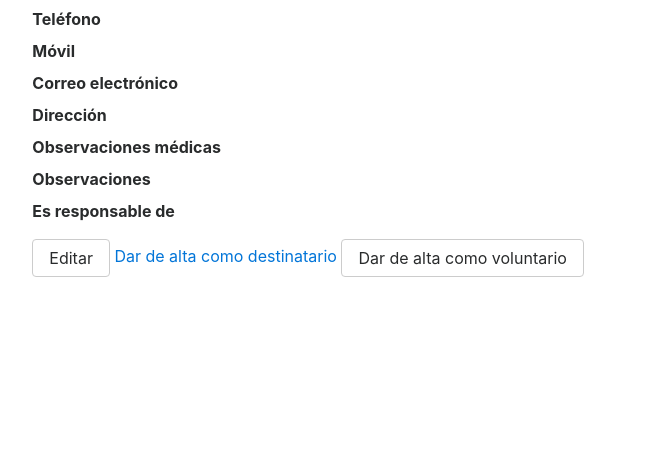
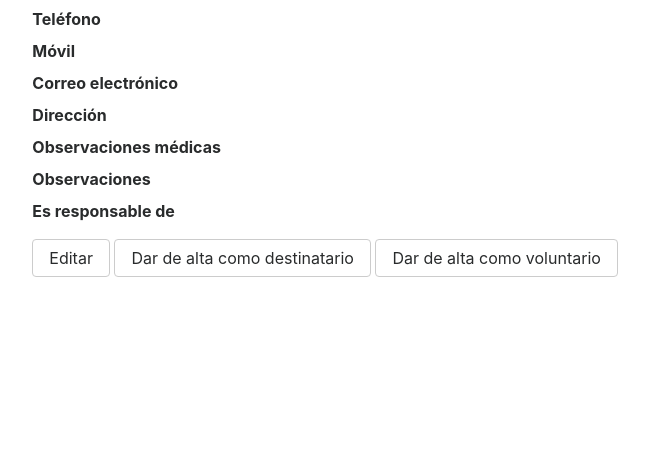
Before and after one commit to abertal/alpha, a Django app: template webapp/templates/webapp/person_detail.html in a window 1280 px wide. Shown: the part 207-683 px from the top of the page, without its empty margins (181-830 px from the left). Run offline with Django 3.2, Linux system fonts and the light colour scheme; the template is opened without the code that fills it, so the values that code supplies are empty; some libraries are stand-ins or nearby versions.

Commit message:
Pone estilo botón

```diff
--- a/webapp/templates/webapp/person_detail.html
+++ b/webapp/templates/webapp/person_detail.html
@@ -37,7 +37,7 @@
 {% for recipient in person.recipient_set.all %}
 <a href="{% url 'recipient-detail' recipient.id %}" class="btn btn-info">Ficha de destinatario</a>
 {% empty %}
-<a href="{% url 'recipient-create' person.id %}">Dar de alta como destinatario</a>
+<a href="{% url 'recipient-create' person.id %}" class="btn btn-secondary">Dar de alta como destinatario</a>
 {% endfor %}
 {% for volunteer in person.volunteer_set.all %}
 <a href="{% url 'volunteer-detail' volunteer.id %}" class="btn btn-info">Ficha de voluntario</a>
```
